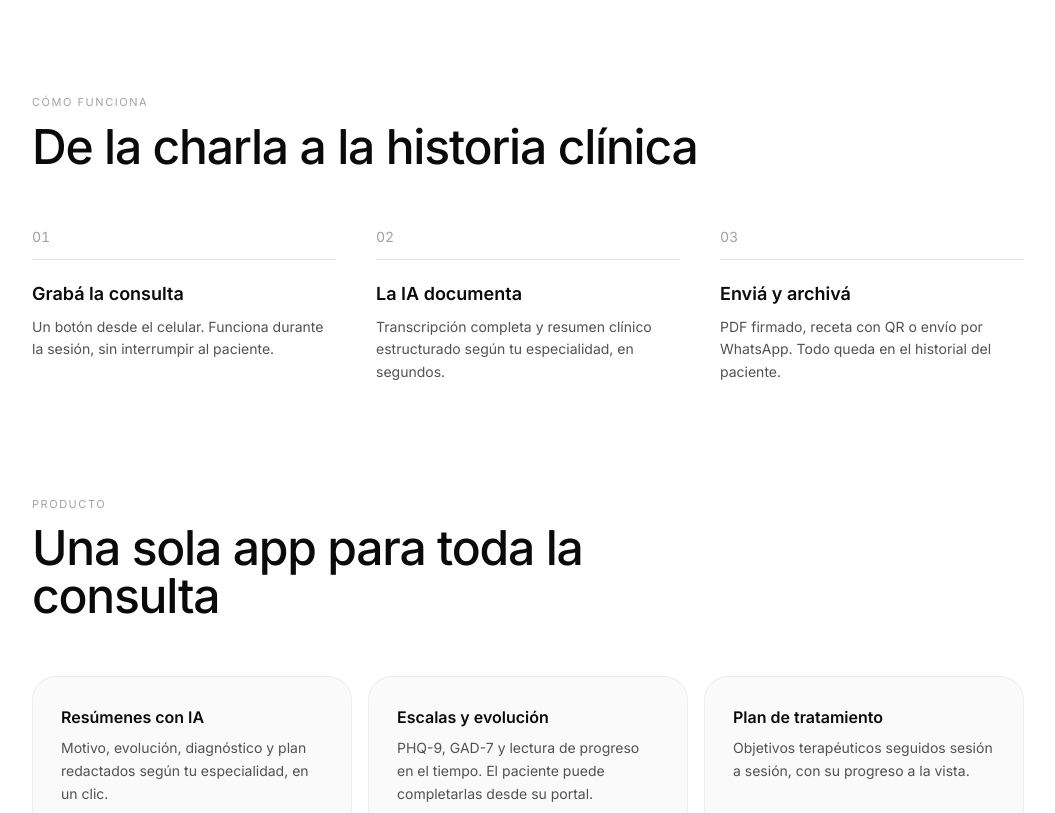
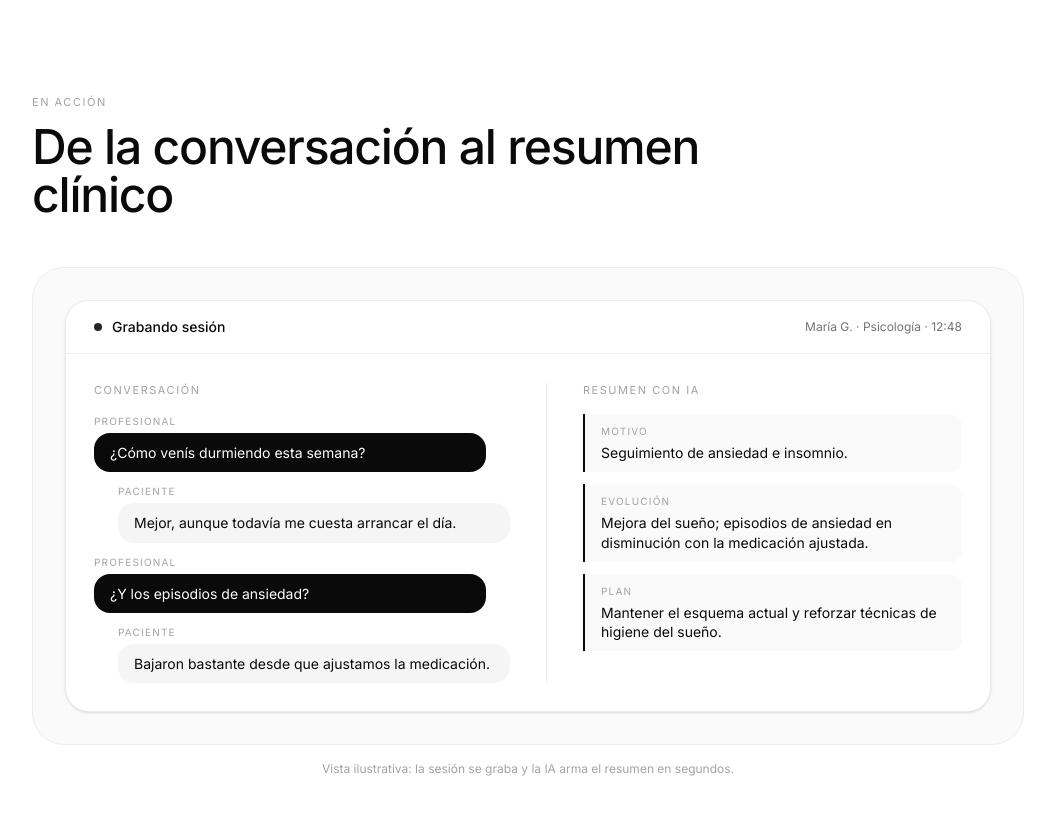
Before and after one commit to contacto404/notaclinica, a Next.js app: page /promo in a window 1280 px wide. Shown: the part 726-1539 px from the top of the page, without its empty margins (112-1167 px from the left). Built offline with nearby package versions, Linux system fonts and the light colour scheme.

Commit message:
promo: mockup medico-paciente -> resumen con IA

```diff
--- a/app/promo/page.tsx
+++ b/app/promo/page.tsx
@@ -19,6 +19,19 @@ export const metadata: Metadata = {
 }
 
 const HERO_TAGS = ['Resúmenes con IA', 'Escalas y evolución', 'Recetas con QR', 'Portal del paciente']
+
+const TRANSCRIPT = [
+  { who: 'Profesional', text: '¿Cómo venís durmiendo esta semana?' },
+  { who: 'Paciente', text: 'Mejor, aunque todavía me cuesta arrancar el día.' },
+  { who: 'Profesional', text: '¿Y los episodios de ansiedad?' },
+  { who: 'Paciente', text: 'Bajaron bastante desde que ajustamos la medicación.' },
+]
+
+const RESUMEN = [
+  { label: 'Motivo', text: 'Seguimiento de ansiedad e insomnio.' },
+  { label: 'Evolución', text: 'Mejora del sueño; episodios de ansiedad en disminución con la medicación ajustada.' },
+  { label: 'Plan', text: 'Mantener el esquema actual y reforzar técnicas de higiene del sueño.' },
+]
 
 const PASOS = [
   { num: '01', title: 'Grabá la consulta', desc: 'Un botón desde el celular. Funciona durante la sesión, sin interrumpir al paciente.' },
@@ -92,6 +105,67 @@ export default function PromoPage() {
               Empezar gratis <span className="text-lg leading-none">›</span>
             </Link>
           </div>
+        </div>
+      </section>
+
+      {/* En acción: médico-paciente → resumen con IA */}
+      <section className="px-3 sm:px-5 pt-24">
+        <div className="max-w-5xl mx-auto px-2 sm:px-4">
+          <p className="text-[11px] uppercase tracking-[0.14em] text-[#A3A3A3] mb-3">En acción</p>
+          <h2 className="text-3xl md:text-5xl font-medium tracking-tight mb-12 max-w-2xl">De la conversación al resumen clínico</h2>
+
+          <div className="rounded-[2rem] border border-[#EDEDED] bg-[#FAFAFA] p-4 sm:p-8">
+            <div className="bg-white rounded-3xl border border-[#EDEDED] shadow-sm overflow-hidden">
+              {/* Barra superior de la sesión */}
+              <div className="flex items-center justify-between px-5 sm:px-7 py-4 border-b border-[#F0F0F0]">
+                <div className="flex items-center gap-2.5">
+                  <span className="w-2 h-2 rounded-full bg-[#0A0A0A] animate-pulse" />
+                  <span className="text-sm font-medium">Grabando sesión</span>
+                </div>
+                <span className="text-xs text-[#737373]">María G. · Psicología · 12:48</span>
+              </div>
+
+              {/* Cuerpo: conversación + resumen */}
+              <div className="grid md:grid-cols-2 gap-7 sm:gap-9 p-5 sm:p-7">
+                {/* Conversación médico-paciente */}
+                <div>
+                  <p className="text-[11px] uppercase tracking-[0.14em] text-[#A3A3A3] mb-4">Conversación</p>
+                  <div className="flex flex-col gap-3">
+                    {TRANSCRIPT.map((t, i) => {
+                      const paciente = t.who === 'Paciente'
+                      return (
+                        <div key={i} className={paciente ? 'pl-6' : 'pr-6'}>
+                          <p className="text-[10px] uppercase tracking-[0.12em] text-[#A3A3A3] mb-1">{t.who}</p>
+                          <div className={
+                            'rounded-2xl px-4 py-2.5 text-sm leading-snug ' +
+                            (paciente
+                              ? 'bg-[#F5F5F5] text-[#0A0A0A]'
+                              : 'bg-[#0A0A0A] text-white')
+                          }>
+                            {t.text}
+                          </div>
+                        </div>
+                      )
+                    })}
+                  </div>
+                </div>
+
+                {/* Resumen con IA */}
+                <div className="md:border-l md:border-[#F0F0F0] md:pl-9">
+                  <p className="text-[11px] uppercase tracking-[0.14em] text-[#A3A3A3] mb-4">Resumen con IA</p>
+                  <div className="flex flex-col gap-3">
+                    {RESUMEN.map(r => (
+                      <div key={r.label} className="bg-[#FAFAFA] rounded-r-xl border-l-2 border-[#0A0A0A] px-4 py-2.5">
+                        <p className="text-[10px] uppercase tracking-[0.12em] text-[#A3A3A3] mb-1">{r.label}</p>
+                        <p className="text-sm text-[#0A0A0A] leading-snug">{r.text}</p>
+                      </div>
+                    ))}
+                  </div>
+                </div>
+              </div>
+            </div>
+          </div>
+          <p className="text-center text-xs text-[#A3A3A3] mt-4">Vista ilustrativa: la sesión se graba y la IA arma el resumen en segundos.</p>
         </div>
       </section>
 
```
